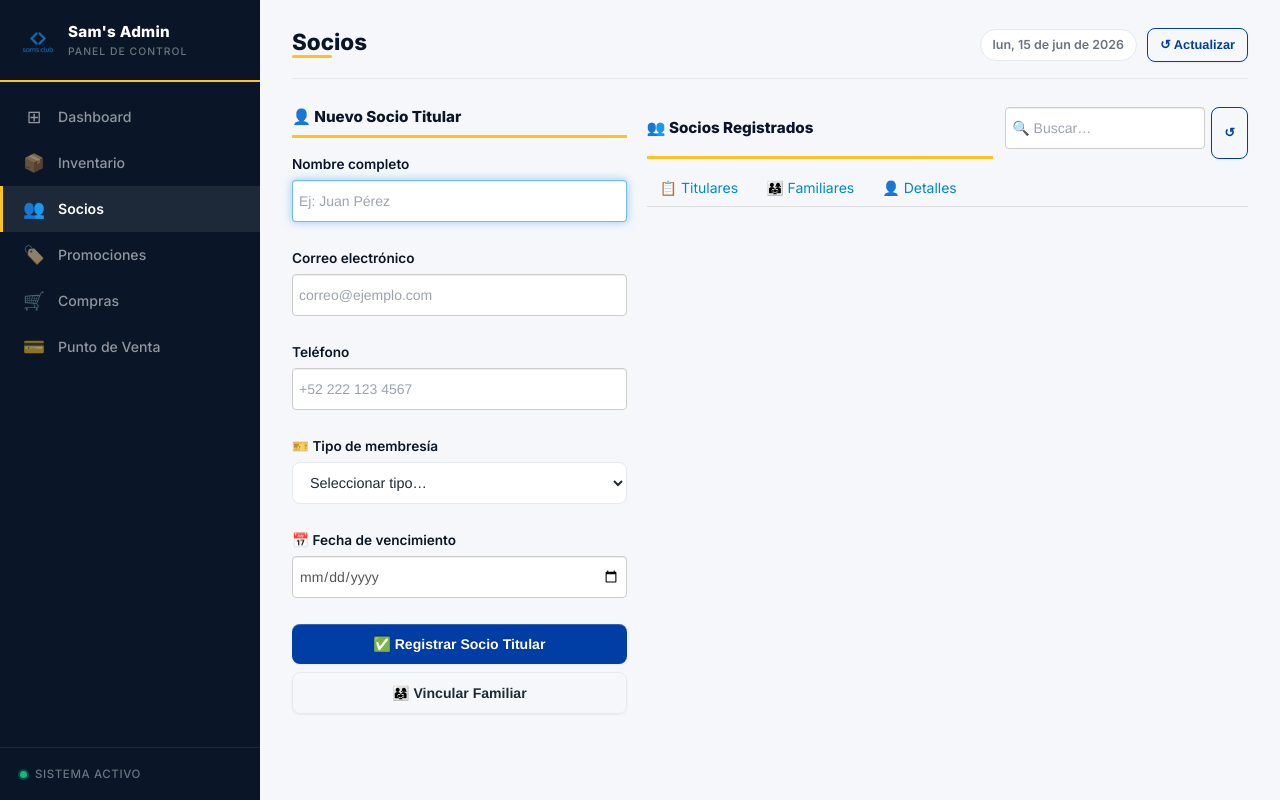
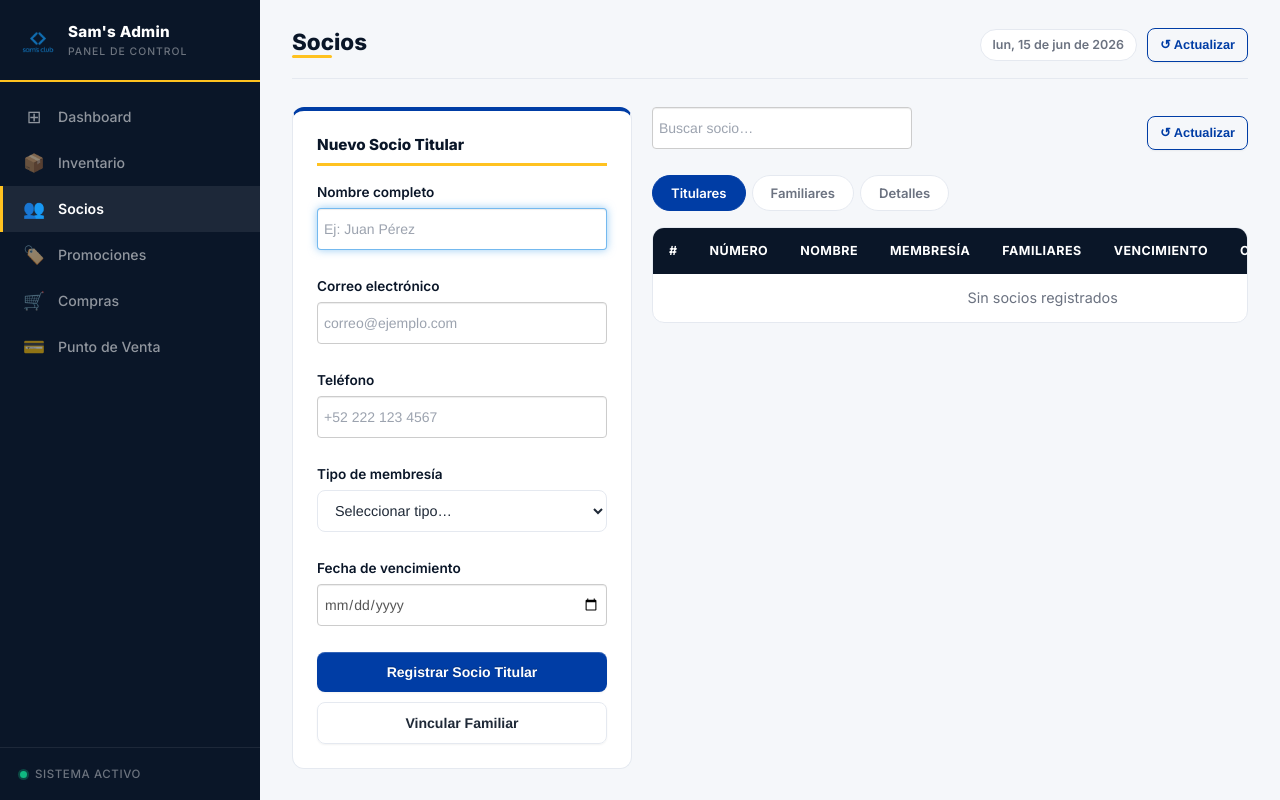
Before and after one commit to juanpablocarreram/SamsAdminPanel, a PHP site: page / in a window 1280 px wide, after a click on "👤 Nuevo Socio". Run offline with PHP 8.4, Linux system fonts and the light colour scheme; data that the repository does not hold is empty.

Commit message:
feat: restyle Socios section with top-accent card and pill sub-tab navigation (Task 5)

```diff
--- a/index.php
+++ b/index.php
@@ -466,68 +466,27 @@ body { background: var(--sam-light); font-family: 'Inter', sans-serif; color: va
      TAB 2 · SOCIOS
 ═══════════════════════════════════════════════ -->
 <div class="sam-section" id="section-socios">
-    <div style="display: flex; gap: 20px; height: 100%; align-items: flex-start;">
-        <!-- FORM PANEL -->
-        <div style="flex: 0 0 35%; min-width: 0;">
-            <div class="sam-form-card">
+    <div class="d-flex gap-4" style="align-items:flex-start;">
+        <div style="flex:0 0 340px; min-width:0;">
+            <div class="sam-card top-accent">
                 <div id="socioFormNuevo">
-                    <div class="section-title">👤 Nuevo Socio Titular</div>
-                    <div class="mb-3">
-                        <label class="form-label">Nombre completo</label>
-                        <input type="text" id="socioNombre" class="form-control" placeholder="Ej: Juan Pérez">
-                    </div>
-                    <div class="mb-3">
-                        <label class="form-label">Correo electrónico</label>
-                        <input type="email" id="socioCorreo" class="form-control" placeholder="correo@ejemplo.com">
-                    </div>
-                    <div class="mb-3">
-                        <label class="form-label">Teléfono</label>
-                        <input type="tel" id="socioTelefono" class="form-control" placeholder="+52 222 123 4567">
-                    </div>
-                    <div class="mb-3">
-                        <label class="form-label">🎫 Tipo de membresía</label>
-                        <select id="socioTipoMembresia" class="form-select">
-                            <option value="">Seleccionar tipo…</option>
-                        </select>
-                    </div>
-                    <div class="mb-3">
-                        <label class="form-label">📅 Fecha de vencimiento</label>
-                        <input type="date" id="socioFechaFin" class="form-control">
-                    </div>
-                    <button class="btn btn-primary w-100 fw-bold" onclick="crearSocioTitular()">
-                        ✅ Registrar Socio Titular
-                    </button>
-                    <button class="btn btn-outline-secondary w-100 mt-2" onclick="mostrarFormFamiliar()">
-                        👨‍👩‍👧 Vincular Familiar
-                    </button>
-                </div>
-
-                <!-- FORM FAMILIAR -->
-                <div id="socioFormFamiliar" style="display: none;">
-                    <div class="section-title">👨‍👩‍👧 Vincular Familiar</div>
-                    <div class="mb-3">
-                        <label class="form-label">Socio Titular</label>
-                        <select id="socioTitularSel" class="form-select">
-                            <option value="">Seleccionar titular…</option>
-                        </select>
-                    </div>
-                    <div class="alert alert-info" style="font-size:.82rem; padding:10px 12px;">
-                        ℹ️ El familiar heredará automáticamente el <strong>tipo de membresía</strong> y la <strong>fecha de vencimiento</strong> del titular.
-                    </div>
-                    <div class="mb-3">
-                        <label class="form-label">Nombre del familiar</label>
-                        <input type="text" id="familiarNombre" class="form-control" placeholder="Nombre completo">
-                    </div>
-                    <div class="mb-3">
-                        <label class="form-label">Correo electrónico</label>
-                        <input type="email" id="familiarCorreo" class="form-control" placeholder="correo@ejemplo.com">
-                    </div>
-                    <div class="mb-3">
-                        <label class="form-label">Teléfono</label>
-                        <input type="tel" id="familiarTelefono" class="form-control" placeholder="+52 222 123 4567">
-                    </div>
-                    <div class="mb-3">
-                        <label class="form-label">👨‍👩‍👧 Parentesco</label>
+                    <span class="section-title">Nuevo Socio Titular</span>
+                    <div class="mb-3"><label class="form-label">Nombre completo</label><input type="text" id="socioNombre" class="form-control" placeholder="Ej: Juan Pérez"></div>
+                    <div class="mb-3"><label class="form-label">Correo electrónico</label><input type="email" id="socioCorreo" class="form-control" placeholder="correo@ejemplo.com"></div>
+                    <div class="mb-3"><label class="form-label">Teléfono</label><input type="tel" id="socioTelefono" class="form-control" placeholder="+52 222 123 4567"></div>
+                    <div class="mb-3"><label class="form-label">Tipo de membresía</label><select id="socioTipoMembresia" class="form-select"><option value="">Seleccionar tipo…</option></select></div>
+                    <div class="mb-3"><label class="form-label">Fecha de vencimiento</label><input type="date" id="socioFechaFin" class="form-control"></div>
+                    <button class="btn btn-primary w-100 mb-2" onclick="crearSocioTitular()">Registrar Socio Titular</button>
+                    <button class="btn btn-outline-secondary w-100" onclick="mostrarFormFamiliar()">Vincular Familiar</button>
+                </div>
+                <div id="socioFormFamiliar" style="display:none;">
+                    <span class="section-title">Vincular Familiar</span>
+                    <div class="mb-3"><label class="form-label">Socio Titular</label><select id="socioTitularSel" class="form-select"><option value="">Seleccionar titular…</option></select></div>
+                    <div class="alert alert-info mb-3">El familiar heredará el tipo de membresía y fecha de vencimiento del titular.</div>
+                    <div class="mb-3"><label class="form-label">Nombre del familiar</label><input type="text" id="familiarNombre" class="form-control" placeholder="Nombre completo"></div>
+                    <div class="mb-3"><label class="form-label">Correo electrónico</label><input type="email" id="familiarCorreo" class="form-control" placeholder="correo@ejemplo.com"></div>
+                    <div class="mb-3"><label class="form-label">Teléfono</label><input type="tel" id="familiarTelefono" class="form-control" placeholder="+52 222 123 4567"></div>
+                    <div class="mb-3"><label class="form-label">Parentesco</label>
                         <select id="familiarParentesco" class="form-select">
                             <option value="CONYUGE">Cónyuge</option>
                             <option value="HIJO">Hijo/a</option>
@@ -537,91 +496,48 @@ body { background: var(--sam-light); font-family: 'Inter', sans-serif; color: va
                         </select>
                     </div>
                     <div class="mb-3">
-                        <label style="display: flex; align-items: center; gap: 8px; cursor: pointer;">
-                            <input type="checkbox" id="familiarComplementaria">
-                            <span>¿Tarjeta complementaria gratis?</span>
+                        <label style="display:flex;align-items:center;gap:8px;cursor:pointer;font-size:.85rem;font-weight:600;">
+                            <input type="checkbox" id="familiarComplementaria"> ¿Tarjeta complementaria gratis?
                         </label>
                         <small class="text-muted">Solo 1 complementaria gratis por titular.</small>
                     </div>
-                    <button class="btn btn-success w-100 fw-bold" onclick="crearSocioFamiliar()">
-                        ✅ Vincular Familiar
-                    </button>
-                    <button class="btn btn-outline-secondary w-100 mt-2" onclick="mostrarFormNuevo()">
-                        ↩️ Volver
-                    </button>
-                </div>
-            </div>
-        </div>
-
-        <!-- LISTADO Y DETALLES -->
-        <div style="flex: 1; min-width: 0; display: flex; flex-direction: column;">
-            <div class="d-flex justify-content-between align-items-center mb-2" style="gap: 12px; flex-shrink: 0;">
-                <h3 class="section-title mb-0" style="margin: 0; padding-bottom: 8px; border-bottom: 3px solid #FFC220; flex: 1;">👥 Socios Registrados</h3>
-                <div style="display: flex; gap: 6px;">
-                    <input type="text" id="sociosBuscar" class="form-control form-control-sm" placeholder="🔍 Buscar…" style="width: 200px;">
-                    <button class="btn btn-outline-primary btn-sm" onclick="loadSocios()">↺</button>
-                </div>
-            </div>
-
-            <ul class="nav nav-tabs mb-2" id="sociosTab" role="tablist" style="flex-shrink: 0;">
-                <li class="nav-item">
-                    <a class="nav-link active" id="tab-socios-list" data-bs-toggle="tab" href="#socios-listado" role="tab">📋 Titulares</a>
-                </li>
-                <li class="nav-item">
-                    <a class="nav-link" id="tab-socios-familiares" data-bs-toggle="tab" href="#socios-familiares" role="tab">👨‍👩‍👧 Familiares</a>
-                </li>
-                <li class="nav-item">
-                    <a class="nav-link" id="tab-socios-detalles" data-bs-toggle="tab" href="#socios-detalles" role="tab">👤 Detalles</a>
-                </li>
-            </ul>
-
-            <div class="tab-content" style="flex: 1; overflow-y: auto;">
-                <!-- Listado de titulares -->
-                <div class="tab-pane fade show active" id="socios-listado" role="tabpanel">
+                    <button class="btn btn-success w-100 mb-2" onclick="crearSocioFamiliar()">Vincular Familiar</button>
+                    <button class="btn btn-outline-secondary w-100" onclick="mostrarFormNuevo()">← Volver</button>
+                </div>
+            </div>
+        </div>
+        <div style="flex:1; min-width:0;">
+            <div class="d-flex justify-content-between align-items-center mb-3">
+                <input type="text" id="sociosBuscar" class="form-control" placeholder="Buscar socio…" style="max-width:260px;">
+                <button class="btn btn-sm btn-outline-primary" onclick="loadSocios(); loadFamiliares();">↺ Actualizar</button>
+            </div>
+            <div class="pill-tabs">
+                <div class="pill-tab active" onclick="showSocioTab('listado', this)">Titulares</div>
+                <div class="pill-tab" onclick="showSocioTab('familiares', this)">Familiares</div>
+                <div class="pill-tab" onclick="showSocioTab('detalles', this)">Detalles</div>
+            </div>
+            <div id="socios-listado">
                 <div class="sam-table table-responsive">
                     <table class="table table-sm table-hover mb-0">
-                            <thead>
-                                <tr>
-                                    <th>#</th><th>Número</th><th>Nombre</th><th>Membresía</th>
-                                    <th class="text-center">Familiares</th><th>Vencimiento</th>
-                                    <th class="text-end">Cashback</th><th>Acciones</th>
-                                </tr>
-                            </thead>
-                            <tbody id="sociosBody">
-                                <tr><td colspan="8" class="text-center text-muted py-4">Cargando socios…</td></tr>
-                            </tbody>
+                        <thead><tr><th>#</th><th>Número</th><th>Nombre</th><th>Membresía</th><th class="text-center">Familiares</th><th>Vencimiento</th><th class="text-end">Cashback</th><th>Acciones</th></tr></thead>
+                        <tbody id="sociosBody"><tr><td colspan="8" class="text-center text-muted py-4">Cargando socios…</td></tr></tbody>
                     </table>
                 </div>
             </div>
-
-                <!-- Listado de familiares -->
-                <div class="tab-pane fade" id="socios-familiares" role="tabpanel">
+            <div id="socios-familiares" style="display:none;">
                 <div class="d-flex gap-2 mb-3">
-                        <input type="text" id="familiarBuscar" class="form-control form-control-sm" placeholder="🔍 Buscar familiar…" style="max-width: 300px;">
-                        <button class="btn btn-outline-primary btn-sm" onclick="loadFamiliares()">↺</button>
+                    <input type="text" id="familiarBuscar" class="form-control" placeholder="Buscar familiar…" style="max-width:300px;">
+                    <button class="btn btn-sm btn-outline-primary" onclick="loadFamiliares()">↺</button>
                 </div>
                 <div class="sam-table table-responsive">
                     <table class="table table-sm table-hover mb-0">
-                            <thead>
-                                <tr>
-                                    <th>Familiar</th><th>Número</th><th>Parentesco</th><th>Membresía</th>
-                                    <th>Titular</th><th class="text-center">Complem.</th>
-                                    <th>Vencimiento</th><th class="text-end">Cashback</th><th>Acciones</th>
-                                </tr>
-                            </thead>
-                            <tbody id="familiaresBody">
-                                <tr><td colspan="9" class="text-center text-muted py-4">Cargando familiares…</td></tr>
-                            </tbody>
+                        <thead><tr><th>Familiar</th><th>Número</th><th>Parentesco</th><th>Membresía</th><th>Titular</th><th class="text-center">Complem.</th><th>Vencimiento</th><th class="text-end">Cashback</th><th>Acciones</th></tr></thead>
+                        <tbody id="familiaresBody"><tr><td colspan="9" class="text-center text-muted py-4">Cargando familiares…</td></tr></tbody>
                     </table>
                 </div>
             </div>
-
-                <!-- Detalles de socio -->
-                <div class="tab-pane fade" id="socios-detalles" role="tabpanel">
-                    <div id="socioDetallesContent" class="text-center text-muted py-4">
-                        Selecciona un socio para ver los detalles
-                    </div>
-                </div>
+            <div id="socios-detalles" style="display:none;">
+                <div id="socioDetallesContent" class="text-center text-muted py-4">Selecciona un socio para ver los detalles</div>
             </div>
         </div>
     </div>
@@ -926,6 +842,17 @@ function showSection(name) {
     if (navItem) navItem.classList.add('active');
     document.getElementById('page-title').textContent = sectionTitles[name] || name;
     currentSection = name;
+}
+
+function showSocioTab(name, el) {
+    ['listado', 'familiares', 'detalles'].forEach(t => {
+        const pane = document.getElementById('socios-' + t);
+        if (pane) pane.style.display = 'none';
+    });
+    document.querySelectorAll('#section-socios .pill-tab').forEach(t => t.classList.remove('active'));
+    const pane = document.getElementById('socios-' + name);
+    if (pane) pane.style.display = 'block';
+    if (el) el.classList.add('active');
 }
 
 function refreshCurrentSection() {
@@ -1664,14 +1591,14 @@ async function loadSocios() {
     sociosData = res.data;
     body.innerHTML = res.data.length ? '' : '<tr><td colspan="8" class="text-center text-muted py-4">Sin socios registrados</td></tr>';
     res.data.forEach(r => {
-        const colorMembresia = {'CLASICA': '#6B7280', 'BENEFITS': '#003DA5', 'PLUS': '#7C3AED'}[r.tipo_membresia] || '#6B7280';
+        const membClass = r.tipo_membresia === 'PLUS' ? 'badge-purple' : r.tipo_membresia === 'BENEFITS' ? 'badge-blue' : 'badge-gray';
         body.innerHTML += `<tr style="cursor:pointer;" onclick="mostrarDetallesSocio(${r.socio_membresia_id})">
             <td class="text-muted small">#${r.socio_membresia_id}</td>
-            <td class="fw-semibold">${r.numero_socio}</td>
-            <td><strong>${r.nombre}</strong></td>
-            <td><span class="badge" style="background:${colorMembresia};color:#fff;">${r.tipo_membresia}</span></td>
+            <td class="fw-semibold">${esc(r.numero_socio)}</td>
+            <td><strong>${esc(r.nombre)}</strong></td>
+            <td><span class="badge ${membClass}">${esc(r.tipo_membresia)}</span></td>
             <td class="text-center"><strong>${r.num_familiares || 0}</strong></td>
-            <td class="small">${r.vencimiento}</td>
+            <td class="small">${esc(r.vencimiento)}</td>
             <td class="text-end fw-semibold">${fmt(r.saldo_cashback)}</td>
             <td>
                 <div class="acciones-socio" onclick="event.stopPropagation()">
@@ -1739,8 +1666,7 @@ async function mostrarDetallesSocio(socio_membresia_id) {
     }
 
     document.getElementById('socioDetallesContent').innerHTML = html;
-    const tab = new bootstrap.Tab(document.getElementById('tab-socios-detalles'));
-    tab.show();
+    showSocioTab('detalles', document.querySelector('#section-socios .pill-tab:nth-child(3)'));
 }
 
 function mostrarFormNuevo() {
```
Lines whose indentation alone changed are shown as unchanged.
